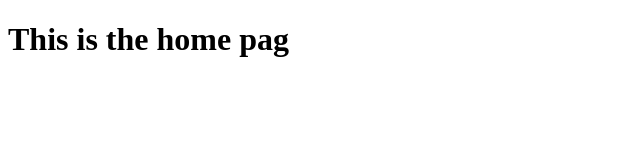
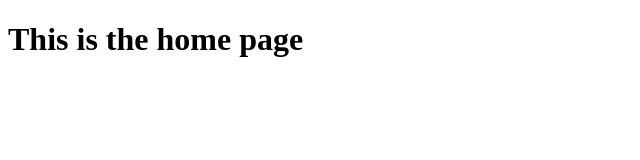
Before and after one commit to clickpaycpi/git-training, a plain HTML site: page index.html in a window 1280 px wide. Shown: the full height of the page, 0-640 px from the left. Drawn offline with Linux system fonts and the light colour scheme.

Commit message:
Fixed typo in index.html heading

```diff
--- a/index.html
+++ b/index.html
@@ -7,6 +7,6 @@
     <title>Home Page</title>
   </head>
   <body>
-    <h1>This is the home pag</h1>
+    <h1>This is the home page</h1>
   </body>
 </html>
```
